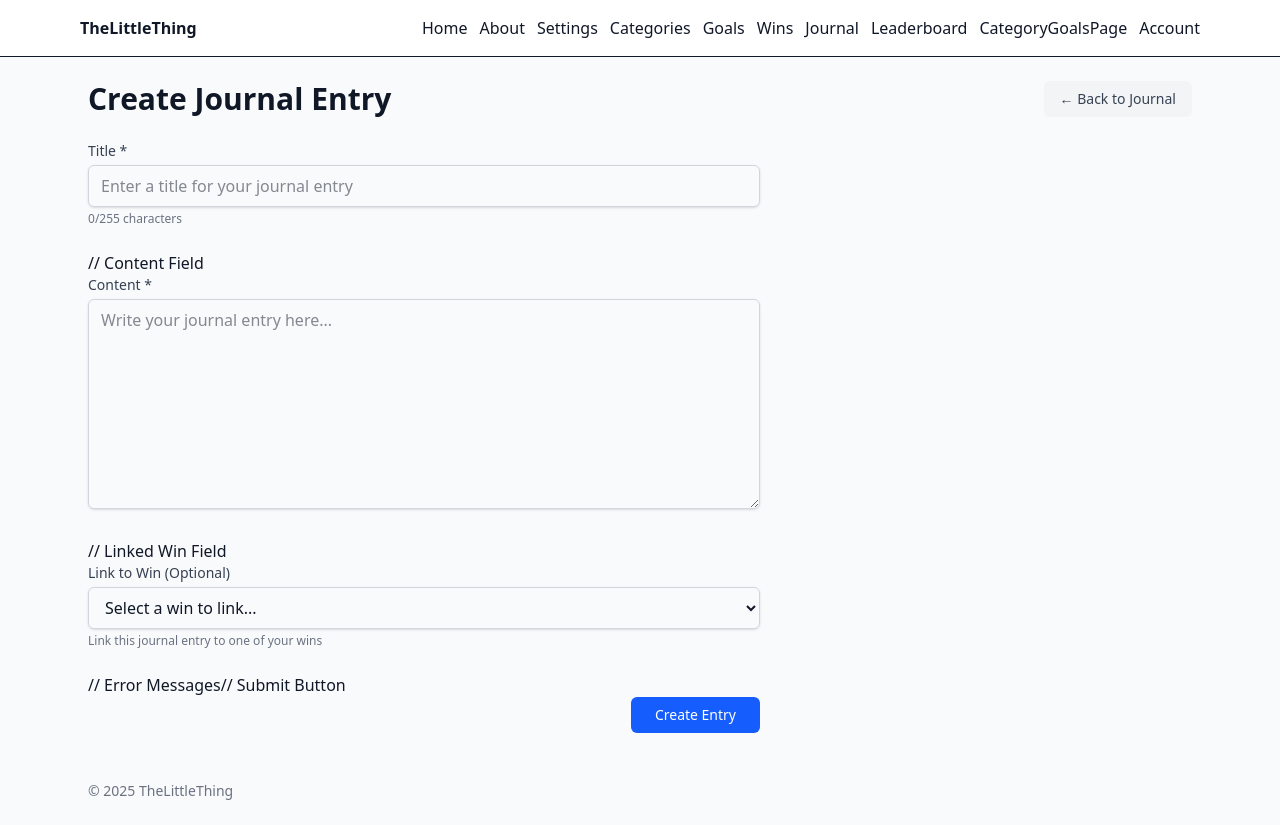
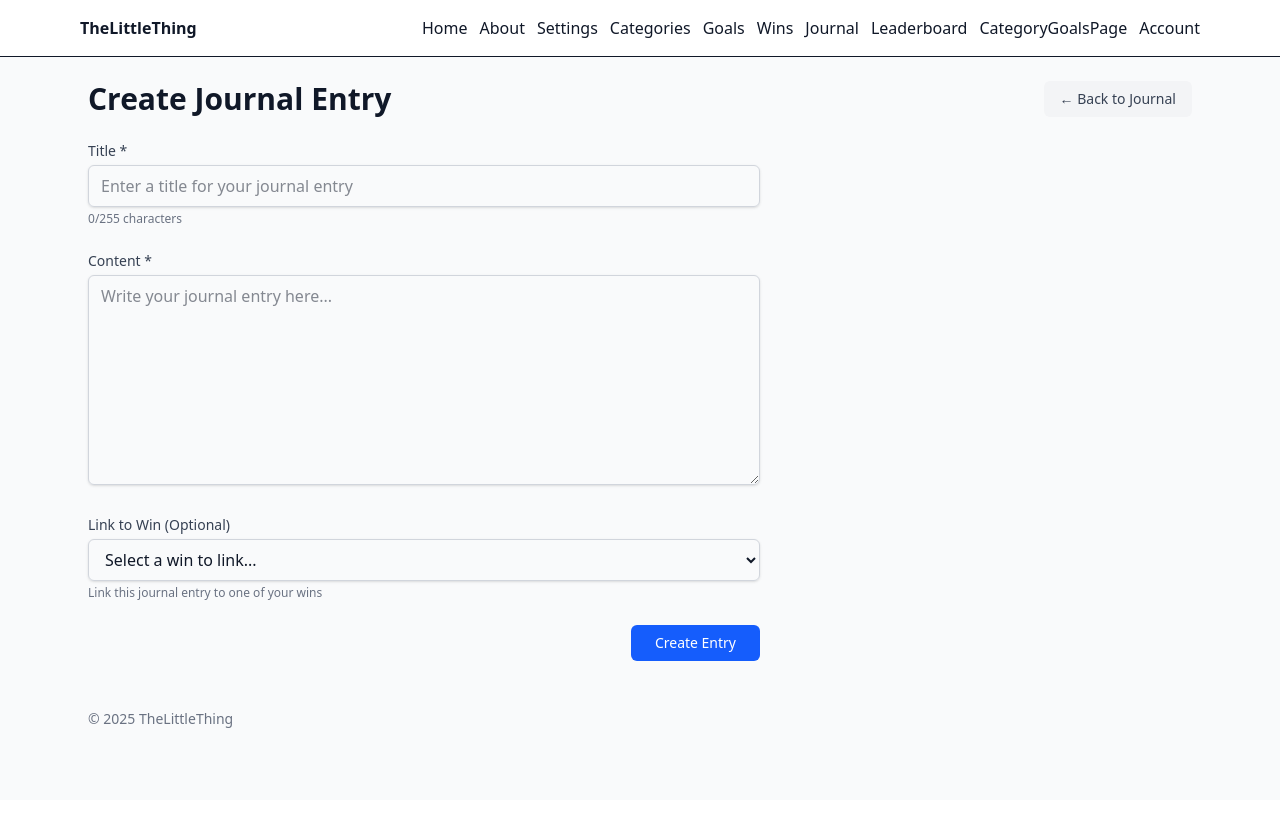
Before and after one commit to nas0404/TheLittleThings, a React (Vite) app in the folder frontend/: page /journal in a window 1280 px wide. Both pictures are taken after a click on the button "Create Entry". After the commit the page ends 800 px from the top, so only its background shows below. Built offline with nearby package versions, Linux system fonts and the light colour scheme.

Commit message:
fixed comments

```diff
--- a/frontend/src/components/journals/JournalCreateForm.tsx
+++ b/frontend/src/components/journals/JournalCreateForm.tsx
@@ -138,7 +138,7 @@ export default function JournalCreateForm({ onSuccess }: JournalCreateFormProps)
         </div>
       </div>
 
-      // Content Field
+
       <div>
         <label htmlFor="content" className="block text-sm font-medium text-gray-700 mb-1">
           Content *
@@ -154,7 +154,7 @@ export default function JournalCreateForm({ onSuccess }: JournalCreateFormProps)
         />
       </div>
 
-      // Linked Win Field
+
       <div>
         <label htmlFor="linkedWinId" className="block text-sm font-medium text-gray-700 mb-1">
           Link to Win (Optional)
@@ -178,7 +178,7 @@ export default function JournalCreateForm({ onSuccess }: JournalCreateFormProps)
         </div>
       </div>
 
-      // Error Messages
+
       {error && (
         <div className="rounded-md bg-red-50 border border-red-200 p-3">
           <p className="text-sm text-red-700">{error}</p>
@@ -191,7 +191,7 @@ export default function JournalCreateForm({ onSuccess }: JournalCreateFormProps)
         </div>
       )}
 
-      // Submit Button
+
       <div className="flex justify-end">
         <button
           type="submit"
```
Also changed, not shown: 1 other file (tests, documents, lock files or other folders).
